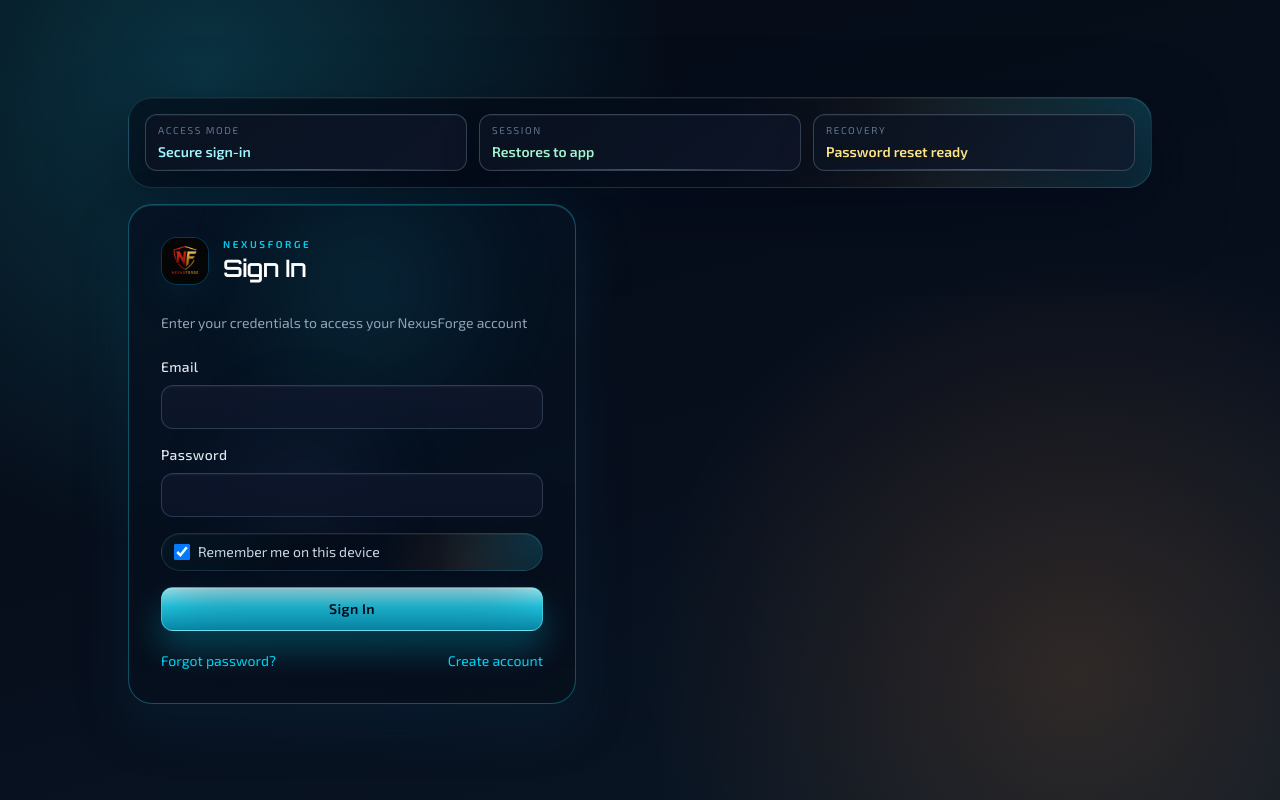
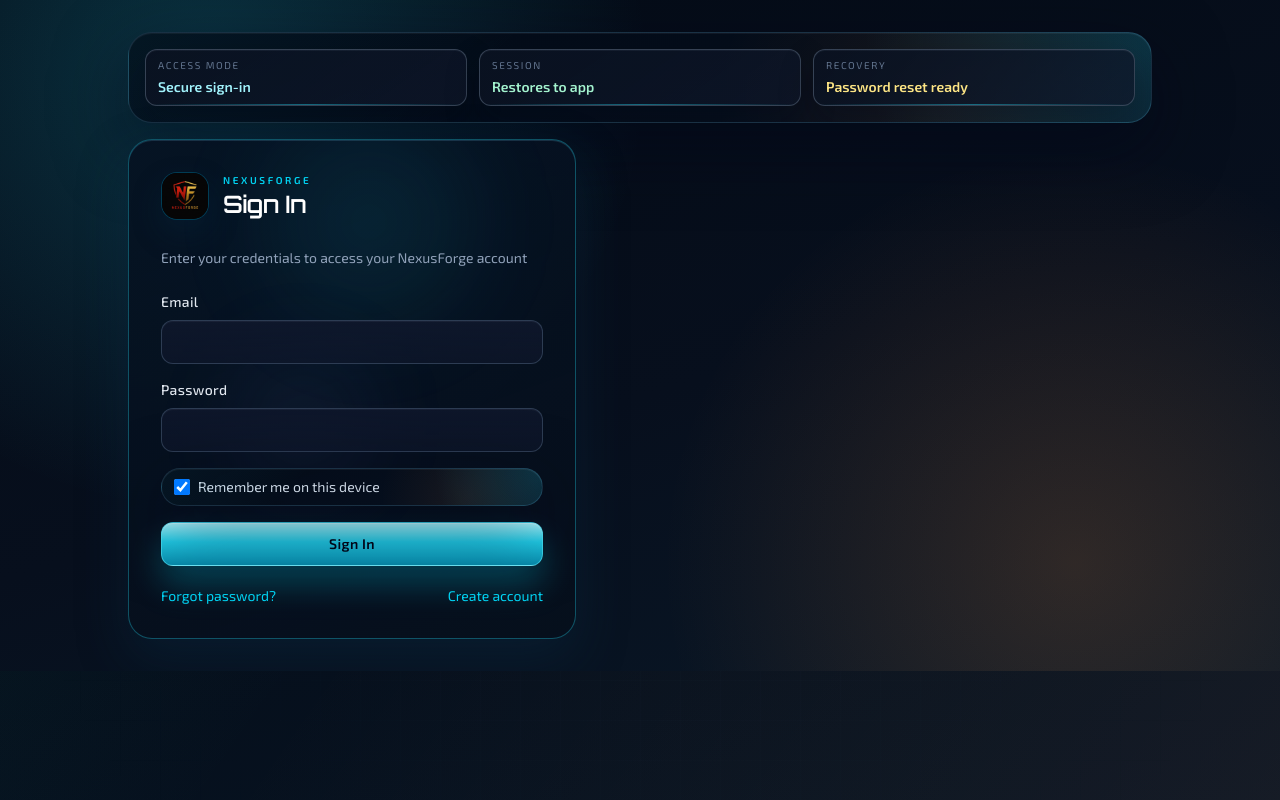
Before and after one commit to Trhpruductions/-NEXUSFORGE, a Next.js app in the folder apps/web/: page /login in a window 1280 px wide. Built offline with nearby package versions, Linux system fonts and the light colour scheme; no server answers.

Commit message:
fix(web): enforce full-viewport layout and overflow behavior

```diff
--- a/apps/web/src/app/globals.css
+++ b/apps/web/src/app/globals.css
@@ -36,6 +36,21 @@ html[data-theme-mode="admin"] {
   --color-background: var(--background);
   --color-foreground: var(--foreground);
   --font-sans: var(--font-exo);
+}
+
+html,
+body,
+#__next {
+  width: 100%;
+  min-height: 100%;
+}
+
+@supports (height: 100dvh) {
+  html,
+  body,
+  #__next {
+    min-height: 100dvh;
+  }
 }
 
 body {
@@ -130,11 +145,12 @@ body > * {
 }
 
 .nexus-shell {
+  min-height: 100%;
   height: 100%;
   width: 100%;
   overflow-y: auto;
   overflow-x: hidden;
-  padding: 1.25rem 1rem;
+  padding: max(1.25rem, env(safe-area-inset-top)) 1rem max(1.25rem, env(safe-area-inset-bottom));
   scroll-behavior: smooth;
 }
 
--- a/apps/web/src/app/layout.tsx
+++ b/apps/web/src/app/layout.tsx
@@ -35,8 +35,8 @@ export default function RootLayout({
   children: React.ReactNode;
 }>) {
   return (
-    <html lang="en" className={`${exo.variable} ${orbitron.variable} h-screen w-screen overflow-hidden antialiased`}>
-      <body className="h-screen w-screen m-0 p-0 overflow-hidden flex flex-col">
+    <html lang="en" className={`${exo.variable} ${orbitron.variable} h-full min-h-dvh w-full antialiased`}>
+      <body className="m-0 flex min-h-dvh w-full flex-col overflow-x-hidden p-0">
         <AppProviders>
           <RouteTransition>{children}</RouteTransition>
         </AppProviders>
--- a/apps/web/src/components/layout/route-transition.tsx
+++ b/apps/web/src/components/layout/route-transition.tsx
@@ -26,7 +26,7 @@ export function RouteTransition({ children }: RouteTransitionProps) {
   }, [themeMode]);
 
   return (
-    <div className="flex h-full flex-col transition-colors duration-300 overflow-hidden">
+    <div className="flex min-h-dvh w-full flex-col overflow-x-hidden transition-colors duration-300">
       <AnimatePresence mode="wait" initial={false}>
         <motion.div
           key={pathname}
@@ -34,7 +34,7 @@ export function RouteTransition({ children }: RouteTransitionProps) {
           animate={{ opacity: 1, y: 0, filter: "blur(0px)" }}
           exit={{ opacity: 0, y: -4, filter: "blur(2px)" }}
           transition={{ duration: 0.18, ease: "easeOut" }}
-          className="flex h-full flex-col overflow-hidden"
+          className="flex min-h-dvh w-full flex-col overflow-x-hidden"
         >
           {children}
         </motion.div>
```
